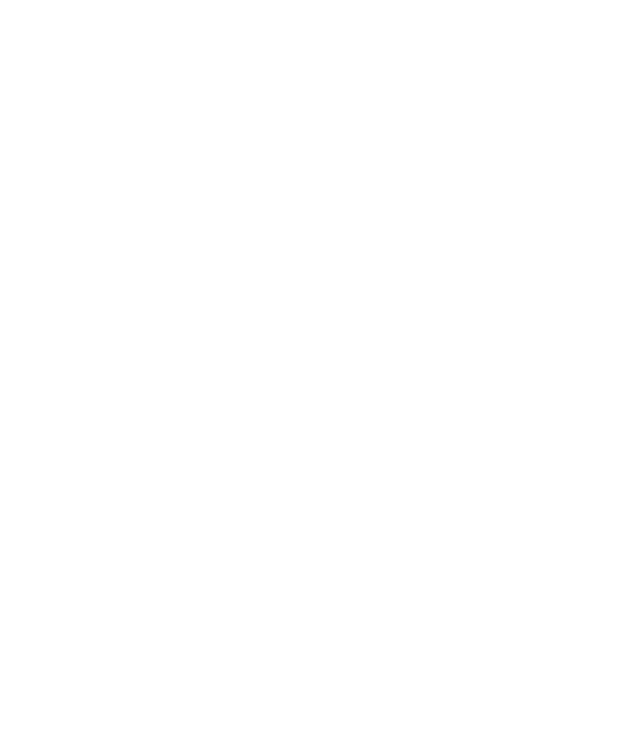
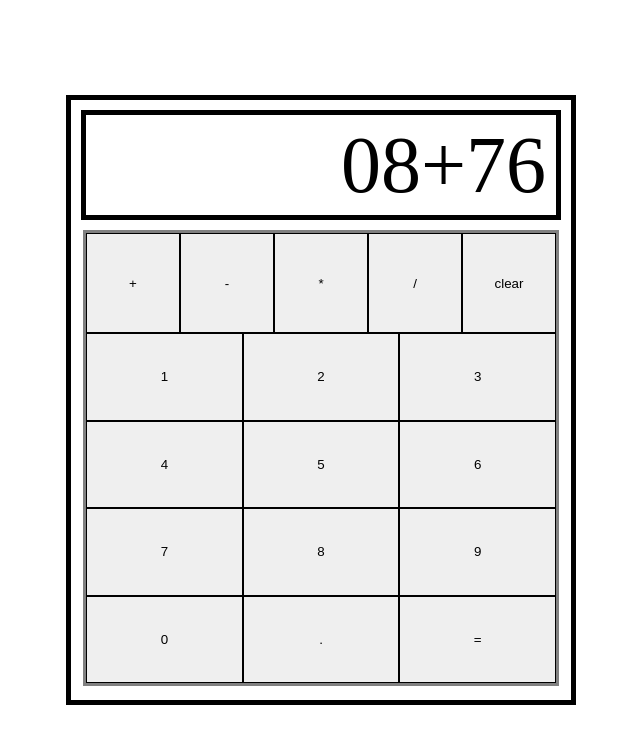
Before and after one commit to exquisiteTobacco/CalculatorOdin, a plain HTML site: page index.html in a window 1280 px wide. Shown: the whole page, without its empty margins (319-959 px from the left). Drawn offline with Linux system fonts and the light colour scheme.

Commit message:
did the calculator in html

```diff
--- a/index.html
+++ b/index.html
@@ -5,8 +5,45 @@
     <meta name="viewport" content="width=device-width, initial-scale=1.0">
     <title>Document</title>
     <script src="script.js"></script>
+    <link rel="stylesheet" href="style.css">
 </head>
 <body>
+    <div class="container">
+        <div class="screenContainer">
+        <div class="screen">08+76</div>
+        </div>
+        <div class="buttonsContainer">
+            <div class="operands">
+              <button class="a">+</button>
+              <button class="a">-</button>
+              <button class="a">*</button>
+              <button class="a">/</button>
+              <button class="a">clear</button>
+            </div>
+            <div class="numbers">
+                <div class="FirstRow">
+                    <button class="b">1</button>
+                    <button class="b">2</button>
+                    <button class="b">3</button>
+                </div>
+                <div class="SecondRow">
+                    <button class="b">4</button>
+                    <button class="b">5</button>
+                    <button class="b">6</button>
+                </div>
+                <div class="ThirdRow">
+                    <button class="b">7</button>
+                    <button class="b">8</button>
+                    <button class="b">9</button>
+                </div>
+                <div class="FourthRow">
+                    <button class="b">0</button>
+                    <button class="b">.</button>
+                    <button class="b">=</button>
+                </div>
 
+            </div>
+        </div>
+    </div>
 </body>
 </html>
--- a/style.css
+++ b/style.css
@@ -0,0 +1,96 @@
+body, html {
+    margin: 0;
+    padding: 0;
+    height: 100%; /* Ensures the html and body elements fill the height of the viewport */
+}
+body {
+    display: flex;
+    align-items: center;
+    justify-content: center;
+    width: 100vw; /* 100% of the viewport's width */
+    height: 100vh; /* 100% of the viewport's height */
+}
+
+.container {
+    display: flex;
+    align-items: center;
+    width: 500px;
+    height: 600px;
+    border: 5px solid black; /* Correctly sets the border with width, style, and color */
+    flex-direction: column;
+}
+.screenContainer{
+    width: 470px;
+    height: 100px;
+    border: 5px solid black;
+    margin-top: 10px;
+
+    font-size: 80px;
+    align-items: center;
+    display: flex;
+    justify-content: center;
+}
+.screen{
+    margin: 10px;
+    text-align: right;
+
+    width: 450px;
+}
+.buttonsContainer{
+    border: solid gray;
+    width: 470px;
+    height: 450px;
+    margin: 10px;
+    display: flex;
+    flex-direction: column;
+}
+.operands{
+
+    height: 100px;
+    display: flex;
+    justify-content: center;
+    align-items: center;
+
+}
+.a{
+    border: 1px solid black;
+    width: 100px;
+    height: 100px;
+    text-align: center;
+}
+.numbers{
+
+
+    width: 470px;
+    display: flex;
+    flex-direction: column;
+    height: 350px;
+    text-align: center;
+
+}
+.b{
+
+    border: 1px solid black;
+    display: flex;
+
+    width: 170px;
+    justify-content: center;
+    align-items: center;
+}
+.FirstRow{
+    display: flex;
+
+    height: 100px;
+}
+.SecondRow{
+   display: flex;
+   height: 100px;
+}
+.ThirdRow{
+    display: flex;
+    height: 100px;
+}
+.FourthRow{
+    display: flex;
+    height: 100px;
+}
```
